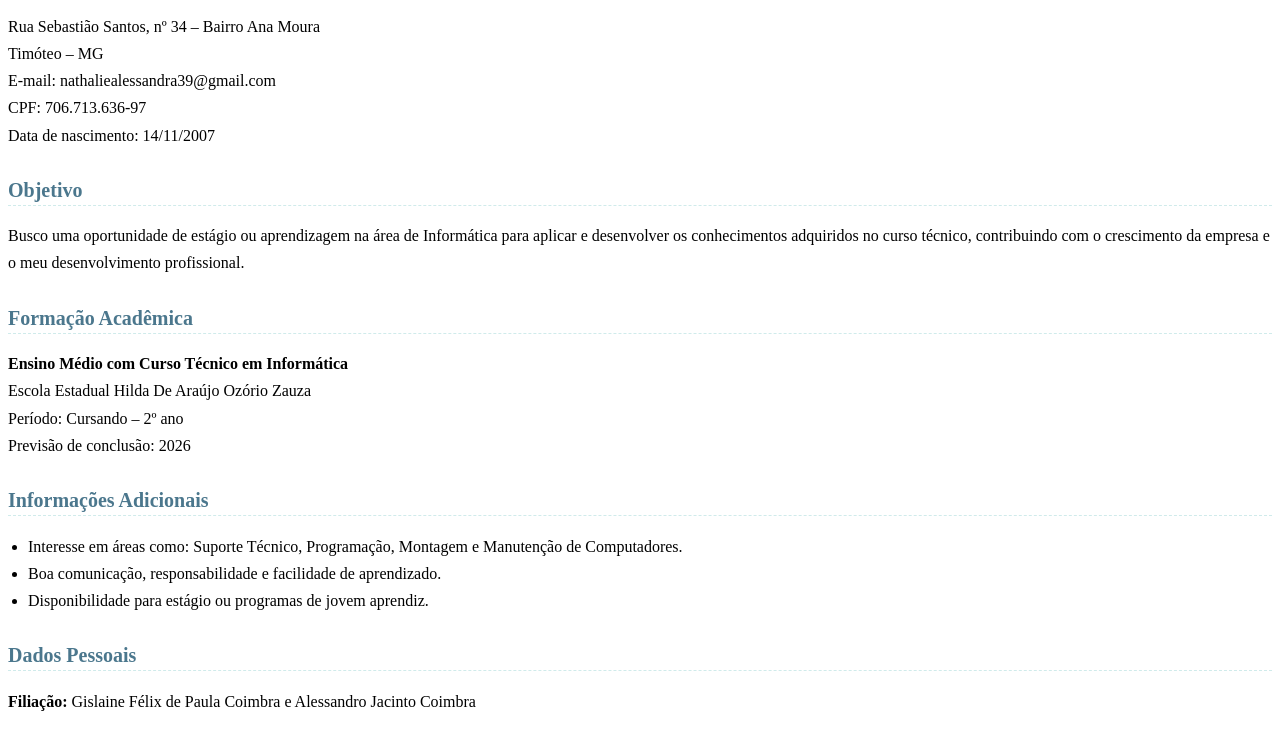
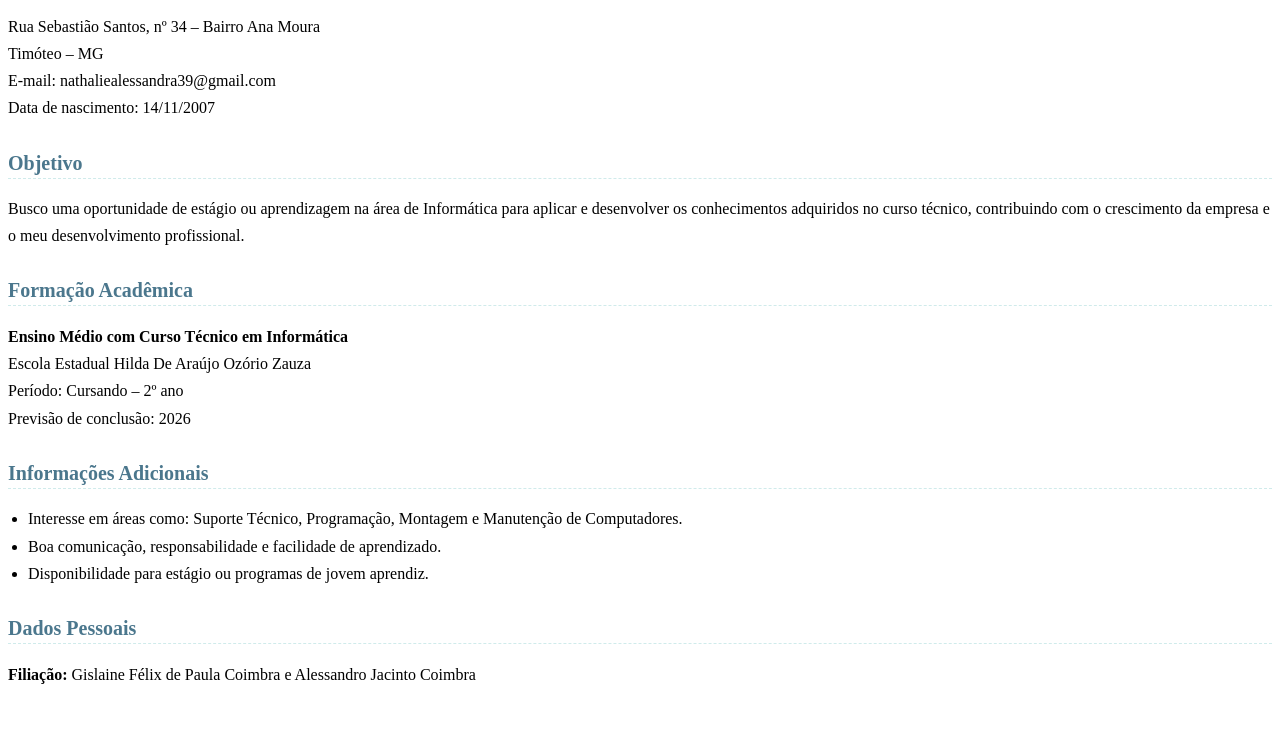
Before and after one commit to Jutuber16/Nathalie, a plain HTML site: page index.html in a window 1280 px wide. Shown: the part 61-800 px from the top of the page. Drawn offline with Linux system fonts and the light colour scheme.

Commit message:
Update index.html

```diff
--- a/index.html
+++ b/index.html
@@ -11,7 +11,6 @@
     <p>Rua Sebastião Santos, nº 34 – Bairro Ana Moura<br>
     Timóteo – MG<br>
     E-mail: nathaliealessandra39@gmail.com<br>
-    CPF: 706.713.636-97<br>
     Data de nascimento: 14/11/2007</p>
 
     <h2>Objetivo</h2>
```
